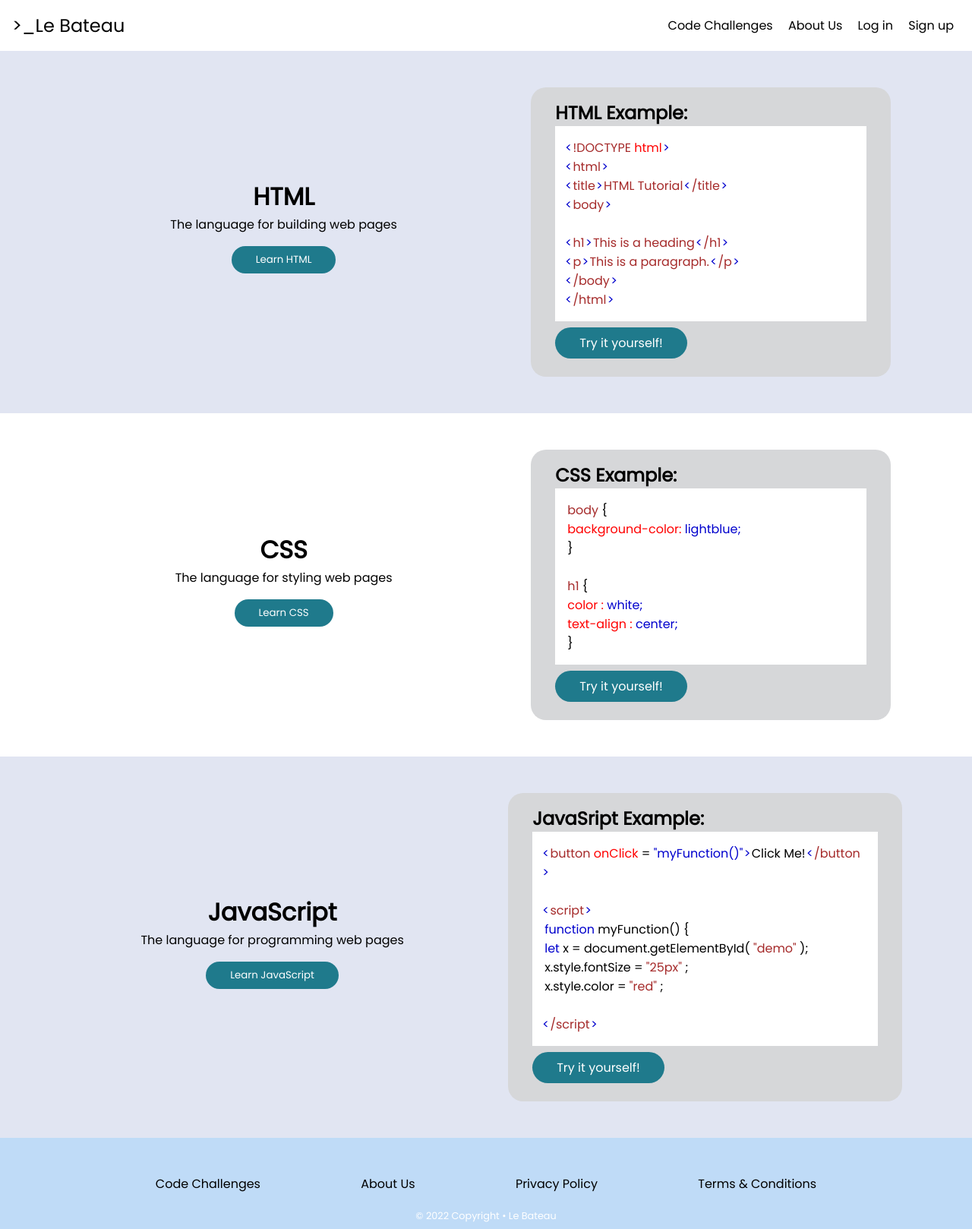
After one commit to k-faardheen/Le-Bateau, a PHP site: page /tutorial.php in a window 1280 px wide. The commit adds this page. Shown: the whole page at 76% size. Run offline with PHP 8.4, Linux system fonts and the light colour scheme.

Commit message:
enrollment

```diff
--- a/php/dashboard.php
+++ b/php/dashboard.php
@@ -109,7 +109,7 @@
             <ul class="courseList">
                 <?php
                     $registrationId = $_SESSION['registrationId'];
-                    $sql = "SELECT c.courseId, c.name
+                    $sql = "SELECT s.studentId, c.courseId, c.name
                             FROM course c, enrollment e, student s, registration r
                             WHERE c.courseId = e.courseId
                             AND s.studentId = e.studentId
--- a/php/login.php
+++ b/php/login.php
@@ -26,6 +26,12 @@ if (isset($_session['fName'])) {
             $_SESSION['country'] = $row['country'];
         }
         if ($_SESSION['role'] == 'student') {
+            $registrationId = $_SESSION['registrationId'];
+            $sql = "select studentId from student WHERE registrationId = '$registrationId'; ";
+            $result = mysqli_query($conn, $sql);
+            $studentId = mysqli_fetch_all($result, MYSQLI_ASSOC);
+
+            $_SESSION['studentId'] = $studentId[0]['studentId']; //need studentid for enrollment
             header('location:dashboard.php');
         } else {
             header('location:../admin/admin.php');
--- /dev/null
+++ b/tutorial.php
@@ -0,0 +1,194 @@
+<?php
+    include('./php/connection.php');
+?>
+
+<!DOCTYPE html>
+<html lang="en">
+<head>
+    <meta charset="UTF-8">
+    <meta http-equiv="X-UA-Compatible" content="IE=edge">
+    <meta name="viewport" content="width=device-width, initial-scale=1.0">
+    <link rel="stylesheet" href="./style/style.css">
+    <link rel="stylesheet" href="./style/tutorial.css">
+    <title>Le Bateau-Tutorial</title>
+</head>
+<body>
+        <header>
+            <div class="nav-container">
+                <div class="lebateau">
+                    <span><a href="./index.html">>_Le Bateau</a></span>
+                </div>
+                 <nav>
+                    <div class="links">
+                        <ul>
+                            <li><a href="./code-challenge.html">Code Challenges</a></li>
+                            <li><a href="./about-us.html">About Us</a></li>
+                            <li><a href="./log-in.html">Log in</a></li>
+                            <li><a href="./sign-up.html">Sign up</a></li>
+                        </ul>
+                    </div>
+                </nav>
+            </div>
+    </header>
+
+    <section class="card-wrapper">
+        <form action="./php/enrollment.php" name="tutorial form" method="POST">
+            <div class="html-card-wrapper">
+
+                <div class="html-description">
+                    <h1 style="font-size: 2rem;">HTML</h1>
+                    <p>The language for building web pages</p>
+                    <button class="html-btn" name="course-btn" value="1">Learn HTML</button>
+                </div>
+
+                <div class="html-card">
+                    <h2>HTML Example:</h2>
+                    <div class="html-display">
+                        <span class="symbol"><</span>
+                        <span class="tag">!DOCTYPE </span>
+                        <span style="color: #FF0000;">html</span>
+                        <span class="symbol-rev">></span>
+                        <br>
+                        <span class="symbol"><</span>
+                        <span  class="tag">html</span>
+                        <span class="symbol-rev">></span>
+                        <br>
+                        <span class="symbol"><</span>
+                        <span class="tag">title</span>
+                        <span class="symbol-rev">></span>
+                        <span class="tag">HTML Tutorial</span>
+                        <span class="symbol"><</span>
+                        <span class="tag">/title</span>
+                        <span class="symbol-rev">></span>
+                        <br>
+                        <span class="symbol"><</span>
+                        <span class="tag">body</span>
+                        <span class="symbol-rev">></span>
+                        <br><br>
+                        <span class="symbol"><</span>
+                        <span class="tag">h1</span>
+                        <span class="symbol-rev">></span>
+                        <span class="tag">This is a heading</span>
+                        <span class="symbol"><</span>
+                        <span class="tag">/h1</span>
+                        <span class="symbol-rev">></span>
+                        <br>
+                        <span class="symbol"><</span>
+                        <span class="tag">p</span>
+                        <span class="symbol-rev">></span>
+                        <span class="tag">This is a paragraph.</span>
+                        <span class="symbol"><</span>
+                        <span class="tag">/p</span>
+                        <span class="symbol-rev">></span>
+                        <br>
+                        <span class="symbol"><</span>
+                        <span class="tag">/body</span>
+                        <span class="symbol-rev">></span>
+                        <br>
+                        <span class="symbol"><</span>
+                        <span class="tag">/html</span>
+                        <span class="symbol-rev">></span>
+                    </div>
+                    <a href="./html-modules/exercises-elements and structures.html" class="try-it-yourself-btn">Try it yourself!</a>
+                </div>
+            </div>
+
+            <div class="css-card-wrapper">
+                <div class="css-description">
+                    <h1 style="font-size: 2rem;">CSS</h1>
+                    <p>The language for styling web pages</p>
+                    <button class="css-btn" name="course-btn" value="2">Learn CSS</button>
+                </div>
+                <div class="css-card">
+                    <h2>CSS Example:</h2>
+                    <div class="css-display">
+                        <span class="tag">body </span> <span> {</span>
+                        <br>
+                        <span  class="css-tag">background-color<span>:</span></span>
+                        <span class="arguments"> lightblue<span>;</span></span>
+                        <br>
+                        <span>}</span>
+                        <br><br>
+                        <span class="tag">h1 </span><span> {</span>
+                        <br>
+                        <span class="css-tag">color <span>:</span></span>
+                        <span class="arguments"> white<span>;</span></span>
+                        <br>
+                        <span class="css-tag">text-align <span>:</span></span>
+                        <span class="arguments"> center<span>;</span></span>
+                        <br>
+                        <span>}</span>
+                    </div>
+                    <a href="./css-modules/exercise-syntanx-selectors.html" class="try-it-yourself-btn">Try it yourself!</a>
+                </div>
+            </div>
+
+            <div class="js-card-wrapper">
+                <div class="js-description">
+                    <h1 style="font-size: 2rem;">JavaScript</h1>
+                    <p>The language for programming web pages</p>
+                    <button class="js-btn" name="course-btn" value="3">Learn JavaScript</button>
+                </div>
+
+                <div class="js-card">
+                    <h2>JavaSript Example:</h2>
+                    <div class="js-display">
+                        <span class="symbol"><</span>
+                    <span style="color: #A52A2A;">button </span>
+                    <span style="color: #FF0000;">onClick</span>
+                    <span>=</span>
+                    <span style="color: #0000CD;">"myFunction()"</span>
+                    <span class="symbol">></span>
+                    <span>Click Me!</span>
+                    <span class="symbol"><</span>
+                    <span style="color: #A52A2A;">/button</span>
+                    <span class="symbol">></span>
+                    <br><br>
+
+                    <span class="symbol"><</span>
+                    <span style="color: #A52A2A;">script </span>
+                    <span class="symbol">></span>
+                    <br>
+                    <span style="color: #0000CD;">function</span>
+                    <span>myFunction() {</span>
+                    <br>
+                    <span style="color: #0000CD;">  let  </span>
+                    <span>x = document.getElementById(</span>
+                    <span style="color: #A52A2A;">"demo"</span>
+                    <span>);</span>
+                    <br>
+                    <span>  x.style.fontSize = </span>
+                    <span style="color: #A52A2A;">"25px"</span>
+                    <span>;</span>
+                    <br>
+                    <span>  x.style.color = </span>
+                    <span style="color: #A52A2A;">"red"</span>
+                    <span>;</span>
+                    <br><br>
+                    <span class="symbol"><</span>
+                    <span style="color: #A52A2A;">/script </span>
+                    <span class="symbol">></span>
+                    </div>
+                    <a href="./js-modules/exercises-introduction.html" class="try-it-yourself-btn">Try it yourself!</a>
+                </div>
+            </div>
+        </form>
+    </section>
+
+    <footer>
+        <div class="footer-container">
+            <div class="footer-nav">
+                <ul>
+                    <li><a href="./code-challenge.html">Code Challenges</a></li>
+                    <li><a href="./about-us.html">About Us</a></li>
+                    <li><a href="./privacy-policy.html">Privacy Policy</a></li>
+                    <li><a href="./terms-and-conditions.html">Terms & Conditions</a></li>
+                </ul>
+            </div>
+            <div class="copyright">
+                <span>© 2022 Copyright • Le Bateau</span>
+            </div>
+        </div>
+    </footer>
+</body>
+</html>
```
Also changed, not shown: php/enrollment.php (added, +35 -0 lines), style/login.css (+37 -0 lines), tutorial.html (deleted, +0 -190 lines).
